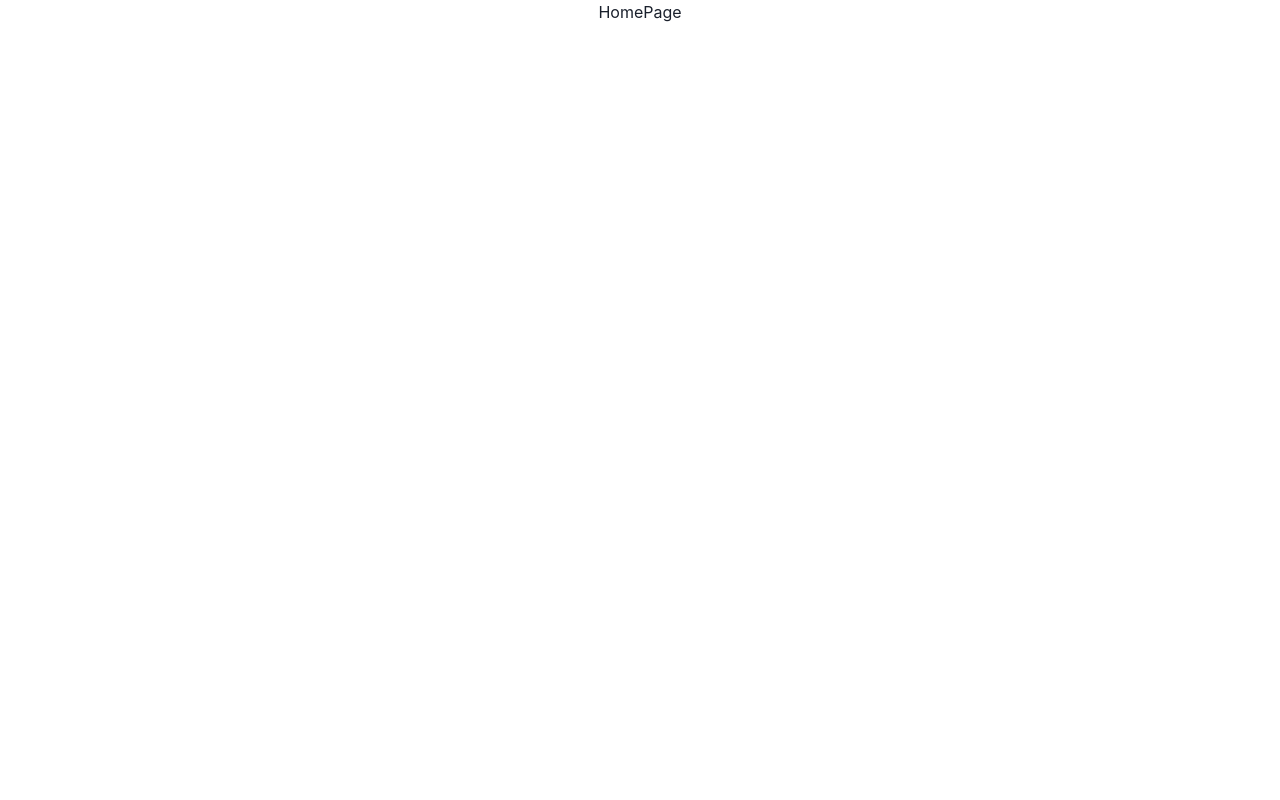
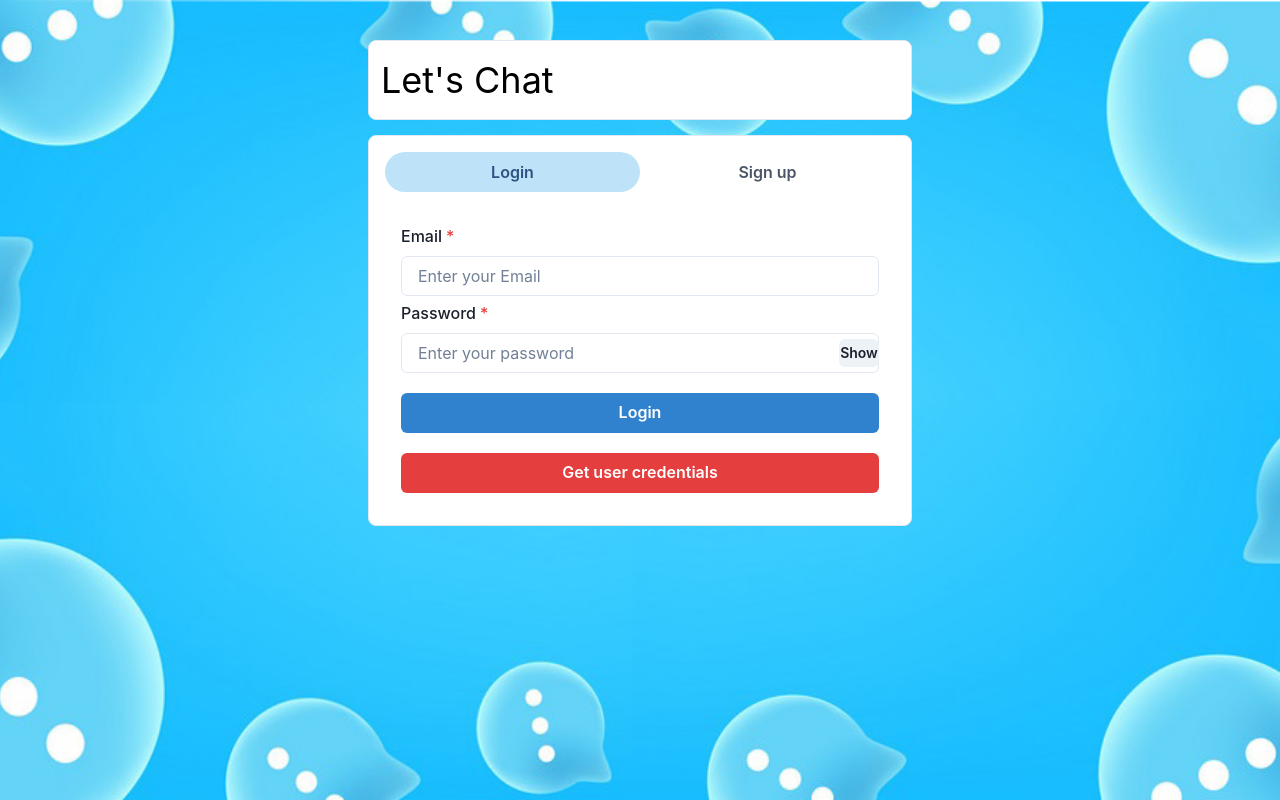
Before and after one commit to kubra16/Lets-s-chat, a React (Create React App) app in the folder frontend/: page / in a window 1280 px wide. Built offline with nearby package versions, Linux system fonts and the light colour scheme.

Commit message:
added ui code for login and signup

```diff
--- a/frontend/src/App.css
+++ b/frontend/src/App.css
@@ -1,38 +1,9 @@
+
+
 .App {
-  text-align: center;
-}
-
-.App-logo {
-  height: 40vmin;
-  pointer-events: none;
-}
-
-@media (prefers-reduced-motion: no-preference) {
-  .App-logo {
-    animation: App-logo-spin infinite 20s linear;
-  }
-}
-
-.App-header {
-  background-color: #282c34;
   min-height: 100vh;
   display: flex;
-  flex-direction: column;
-  align-items: center;
-  justify-content: center;
-  font-size: calc(10px + 2vmin);
-  color: white;
+  background-image: url("./background.png");
+  background-size: cover;
+  background-position: center;
 }
-
-.App-link {
-  color: #61dafb;
-}
-
-@keyframes App-logo-spin {
-  from {
-    transform: rotate(0deg);
-  }
-  to {
-    transform: rotate(360deg);
-  }
-}
--- a/frontend/src/Pages/HomePage.js
+++ b/frontend/src/Pages/HomePage.js
@@ -1,7 +1,52 @@
+import {
+  Box,
+  Container,
+  Tab,
+  TabList,
+  TabPanel,
+  TabPanels,
+  Tabs,
+  Text,
+} from "@chakra-ui/react";
 import React from "react";
+import Login from "../components/Authentication/Login";
+import Signup from "../components/Authentication/Signup";
 
 const HomePage = () => {
-  return <div>HomePage</div>;
+  return (
+    <Container maxW="xl" centerContent>
+      <Box
+        d="flex"
+        justifyContent="center"
+        p={3}
+        bg={"white"}
+        w="100%"
+        m="40px 0 15px 0"
+        borderRadius="lg"
+        borderWidth="1px"
+      >
+        <Text fontSize="4xl" color="black">
+          Let's Chat
+        </Text>
+      </Box>
+      <Box bg="white" w="100%" p={4} borderRadius="lg" borderWidth="1px">
+        <Tabs variant="soft-rounded">
+          <TabList mb="1em">
+            <Tab width="50%">Login</Tab>
+            <Tab width="50%">Sign up</Tab>
+          </TabList>
+          <TabPanels>
+            <TabPanel>
+              <Login/>
+            </TabPanel>
+            <TabPanel>
+              <Signup/>
+            </TabPanel>
+          </TabPanels>
+        </Tabs>
+      </Box>
+    </Container>
+  );
 };
 
 export default HomePage;
--- /dev/null
+++ b/frontend/src/components/Authentication/Login.js
@@ -0,0 +1,67 @@
+import {
+  Button,
+  FormControl,
+  FormLabel,
+  Input,
+  InputGroup,
+  InputRightElement,
+  VStack,
+} from "@chakra-ui/react";
+import React, { useState } from "react";
+
+const Login = () => {
+  const [show, setshow] = useState(false);
+  const [email, setEmail] = useState();
+  const [password, setPassword] = useState();
+
+  const handleClick = () => setshow(!show);
+  const submitHandler = () => {};
+  return (
+    <VStack spacing="5px">
+      <FormControl id="email" isRequired>
+        <FormLabel>Email</FormLabel>
+        <Input
+          placeholder="Enter your Email"
+          onChange={(e) => setEmail(e.target.value)}
+        />
+      </FormControl>
+      <FormControl id="password" isRequired>
+        <FormLabel>Password</FormLabel>
+        <InputGroup>
+          <Input
+            type={show ? "text" : "password"}
+            placeholder="Enter your password"
+            onChange={(e) => setPassword(e.target.value)}
+          />
+          <InputRightElement>
+            <Button h="1.75rem" size="sm" onClick={handleClick}>
+              {show ? "Hide" : "Show"}
+            </Button>
+          </InputRightElement>
+        </InputGroup>
+      </FormControl>
+      <Button
+        colorScheme="blue"
+        width="100%"
+        style={{ marginTop: 15 }}
+        onClick={submitHandler}
+      >
+        Login
+      </Button>
+      <Button
+        colorScheme="red"
+        variant="solid"
+        width="100%"
+        style={{ marginTop: 15 }}
+        onClick={() => {
+          setEmail("guest@example.com");
+          setPassword("123456");
+        }}
+      >
+        Get user credentials
+      </Button>
+    </VStack>
+  );
+};
+
+export default Login;
--- /dev/null
+++ b/frontend/src/components/Authentication/Signup.js
@@ -0,0 +1,93 @@
+import {
+  Button,
+  FormControl,
+  FormLabel,
+  Input,
+  InputGroup,
+  InputRightElement,
+  VStack,
+} from "@chakra-ui/react";
+import React from "react";
+import { useState } from "react";
+
+const Signup = () => {
+  const [show, setshow] = useState(false);
+  const [name, setName] = useState();
+  const [email, setEmail] = useState();
+  const [password, setPassword] = useState();
+  const [confirmPassword, setConfirmPassword] = useState();
+  const [pic, setPic] = useState();
+
+  const handleClick = () => setshow(!show);
+
+  const postDetails = () => {};
+
+  const submitHandler = () => {};
+  return (
+    <VStack spacing="5px">
+      <FormControl id="first-name" isRequired>
+        <FormLabel>Name</FormLabel>
+        <Input
+          placeholder="Enter your Name"
+          onChange={(e) => setName(e.target.value)}
+        />
+      </FormControl>
+      <FormControl id="email" isRequired>
+        <FormLabel>Email</FormLabel>
+        <Input
+          placeholder="Enter your Email"
+          onChange={(e) => setEmail(e.target.value)}
+        />
+      </FormControl>
+      <FormControl id="password" isRequired>
+        <FormLabel>Password</FormLabel>
+        <InputGroup>
+          <Input
+            type={show ? "text" : "password"}
+            placeholder="Enter your password"
+            onChange={(e) => setPassword(e.target.value)}
+          />
+          <InputRightElement>
+            <Button h="1.75rem" size="sm" onClick={handleClick}>
+              {show ? "Hide" : "Show"}
+            </Button>
+          </InputRightElement>
+        </InputGroup>
+      </FormControl>
+      <FormControl id="password" isRequired>
+        <FormLabel>confirmPassword</FormLabel>
+        <InputGroup>
+          <Input
+            type={show ? "text" : "password"}
+            placeholder="Enter your password"
+            onChange={(e) => setConfirmPassword(e.target.value)}
+          />
+          <InputRightElement>
+            <Button h="1.75rem" size="sm" onClick={handleClick}>
+              {show ? "Hide" : "Show"}
+            </Button>
+          </InputRightElement>
+        </InputGroup>
+      </FormControl>
+      <FormControl id="pic" isRequired>
+        <FormLabel>Upload your picture</FormLabel>
+        <Input
+          type="file"
+          p={1.5}
+          accept="image/*"
+          onChange={(e) => postDetails(e.target.files[0])}
+        />
+      </FormControl>
+      <Button
+        colorScheme="blue"
+        width="100%"
+        style={{ marginTop: 15 }}
+        onClick={submitHandler}
+      >
+        Submit
+      </Button>
+    </VStack>
+  );
+};
+
+export default Signup;
```
Also changed, not shown: frontend/src/background.png (added).
